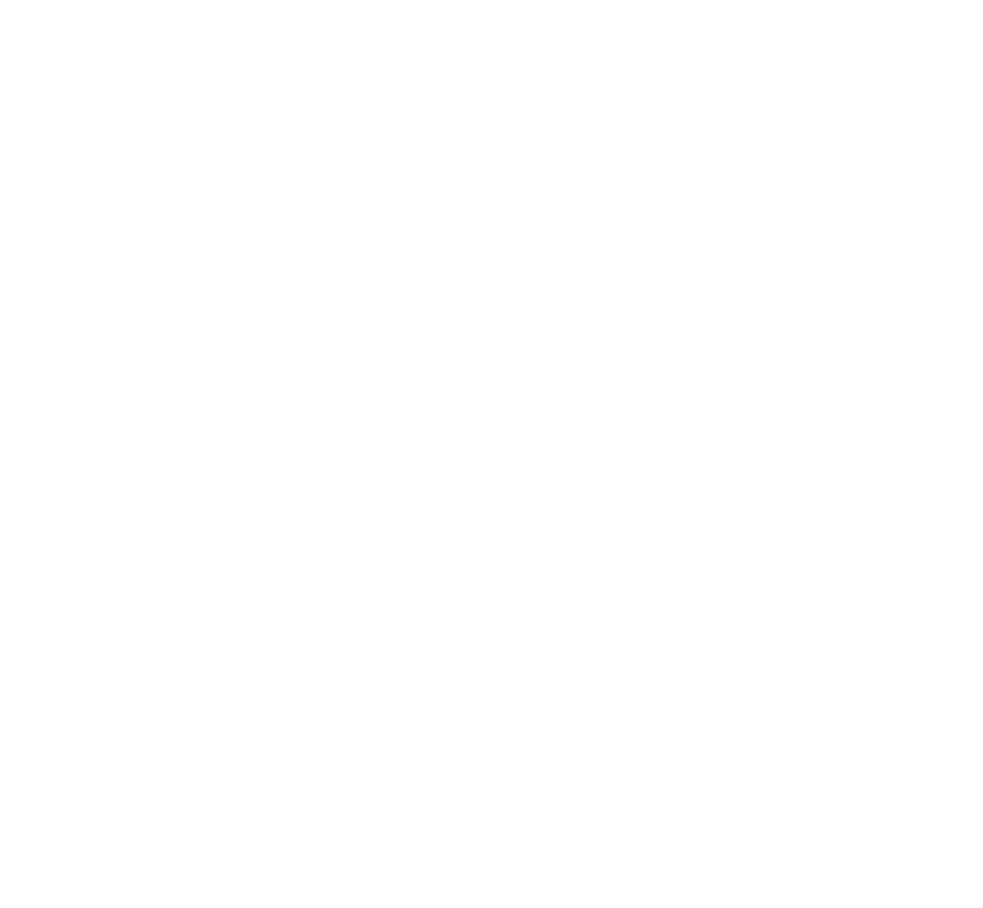
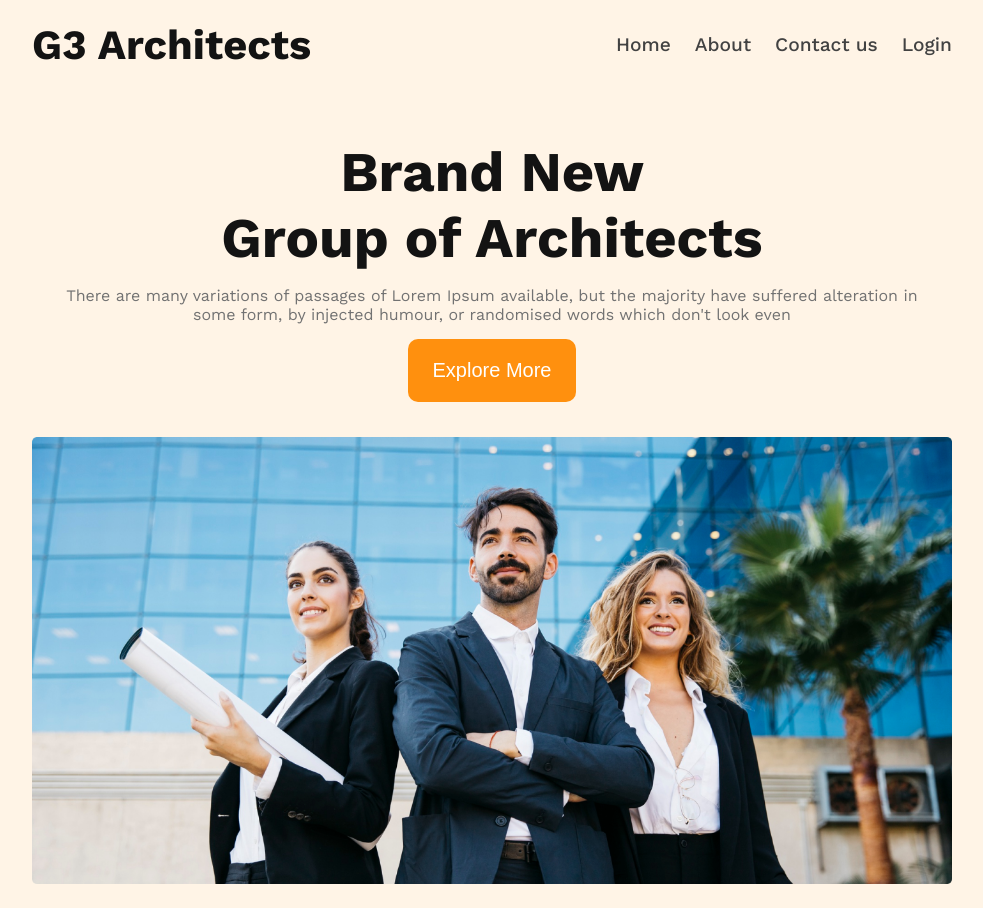
Before and after one commit to anikdas400/G3-architects-website-with-responsive, a plain HTML site: page index.html in a window 1280 px wide. Shown: the whole page, without its empty margins (148-1131 px from the left). Before the commit the page ends 800 px from the top, so only its background shows below. Drawn offline with nearby package versions, Linux system fonts and the light colour scheme.

Commit message:
finished header section

```diff
--- a/index.html
+++ b/index.html
@@ -11,7 +11,28 @@
 <link href="https://fonts.googleapis.com/css2?family=Lato:wght@300;400;700;900&family=Open+Sans:wght@400;500;600;700;800&family=Work+Sans:wght@400;500;600;700;800;900&display=swap" rel="stylesheet">
 </head>
 <body>
+    <header>
+        <nav>
+            <h3>G3 Architects</h3>
+            <ul>
+                <li><a href="">Home</a></li>
+                <li><a href="">About</a></li>
+                <li><a href="">Contact us</a></li>
+                <li><a href="">Login</a></li>
+            </ul>
+        </nav>
+        <div class="title-section">
+            <h2>Brand New <br>
+                Group of Architects</h2>
+            <p class="gray">There are many variations of passages of Lorem Ipsum available, but the majority have suffered alteration in
+                some form, by injected humour, or randomised words which don't look even</p>
+            <button class="btn-primary">Explore More</button>
 
+        </div>
+        <img class="banner-img" src="./images/banner.png" alt="">
+    </header>
+    <main></main>
+    <footer></footer>
 
 </body>
 </html>
--- a/style.css
+++ b/style.css
@@ -1,4 +1,129 @@
+*{
+    margin: 0;
+    padding: 0;
+}
+/* share css */
+.gray{
+    color: #727272;
+}
+.btn-primary{
+    padding: 20px 25px;
+    color: #fff;
+    background: #FF900E;
+    border: 0;
+    font-size: 1.25rem;
+    margin-bottom: 15px;
+    border-radius: 10px;
+    cursor: pointer;
+
+}
 body{
+
 
 font-family: 'Work Sans';
 }
+header{
+    background: rgba(255, 144, 14, 0.10);
+    padding: 40px 240px;
+}
+nav{
+    display: flex;
+    justify-content: space-between;
+    align-items: center;
+}
+nav h3{
+    color: #131313;
+text-align: center;
+font-size: 2.6rem;
+font-weight: 700;
+
+}
+nav ul{
+    display: flex;
+    justify-content: space-around;
+    list-style: none;
+}
+nav li{
+    margin-left: 1.5rem;
+}
+nav li a{
+    color: #424242;
+    text-align: center;
+    font-size: 1.2rem;
+    font-weight: 500;
+    text-decoration: none;
+    cursor: pointer;
+}
+.title-section{
+    padding: 20px 240px;
+    text-align: center;
+    margin-top: 50px;
+}
+.title-section h2{
+    color: #131313;
+    text-align: center;
+    font-size: 3.5rem;
+    font-weight: 700;
+    margin-bottom: 15px;
+}
+.title-section p{
+    text-align: center;
+    font-size: 1rem;
+    font-weight: 400;
+    margin-bottom: 15px;
+}
+.banner-img{
+    width: 100%;
+}
+
+
+
+
+
+
+/* Responsive css */
+
+/* mobile device */
+@media screen and (max-width:576px) {
+    header{
+        padding: 20px 20px;
+    }
+    nav{
+        flex-direction: column;
+    }
+    nav h3{
+        margin-bottom: 15px;
+    }
+    nav ul{
+        display: grid;
+        grid-template-columns: repeat(2,1fr);
+        list-style: none;
+        gap: 15px;
+    }
+    .title-section{
+        padding: 20px 20px;
+    }
+
+}
+/* tablate divice */
+
+@media screen and (min-width:576px) and (max-width:992px) {
+    header{
+        padding: 20px 20px;
+    }
+    nav{
+        flex-direction: column;
+    }
+    .title-section{
+        padding: 20px 20px;
+    }
+}
+/* computer divice */
+@media screen and (min-width:992px) and (max-width:1400px) {
+    header{
+        padding: 20px 180px;
+    }
+    .title-section{
+        padding: 20px 20px;
+    }
+}
```
